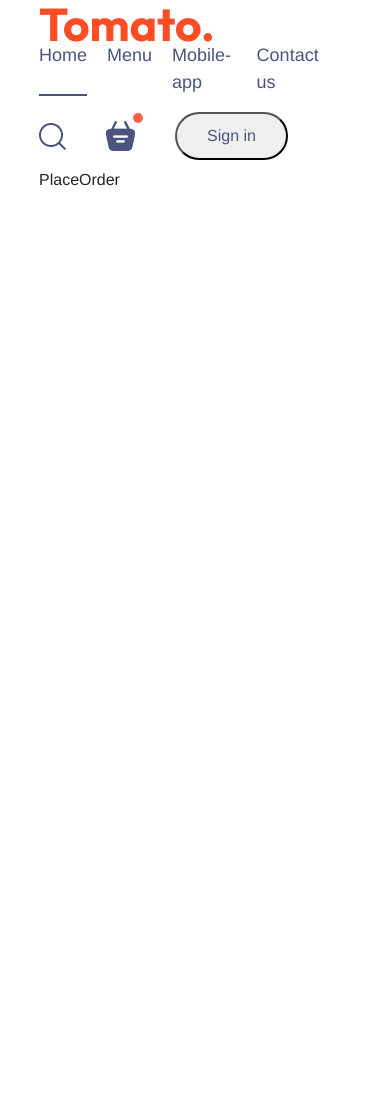
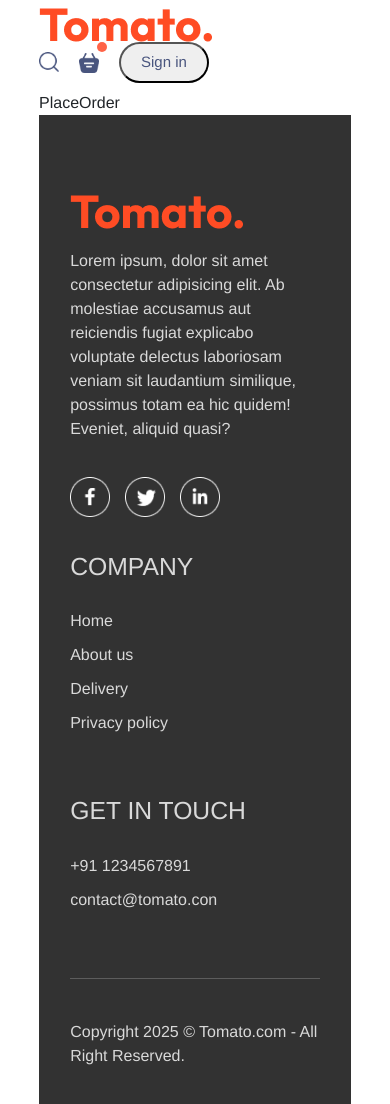
Before and after one commit to Arjun4243/React_Ecommerse_websiter, a React (Vite) app in the folder demo/: page /order in a window 390 px wide. Before the commit the page ends 844 px from the top, so only its background shows below. Built offline with nearby package versions, Linux system fonts and the light colour scheme.

Commit message:
add to cart problem solve

```diff
--- a/demo/src/App.jsx
+++ b/demo/src/App.jsx
@@ -6,6 +6,7 @@
 import Cart from "./pages/cart/Cart"
 import PlaceOrder from './pages/placeOrder/PlaceOrder'
 import "bootstrap/dist/css/bootstrap.rtl.min.css";
+import Footer from './components/footer/Footer';
 
 const App = () => {
   return (
@@ -16,6 +17,7 @@
         <Route path="/cart" element={<Cart/>}/>
         <Route path='/order' element={<PlaceOrder/>}/>
       </Routes>
+      <Footer/>
       </div>
 
   )
--- a/demo/src/assets/assets.js
+++ b/demo/src/assets/assets.js
@@ -125,7 +125,7 @@
         description: "Food provides essential nutrients for overall health and well-being",
         category: "Salad"
     },
-    {
+   {
         _id: "2",
         name: "Veg salad",
         image: food_2,
--- /dev/null
+++ b/demo/src/components/AppDownload/AppDownload.css
@@ -0,0 +1,26 @@
+.app-download{
+    margin:auto auto;
+    margin-bottom: 20px;
+    font-size:max(3vw,20px);
+    text-align: center;
+    font-weight: 500;
+}
+
+.app-download-plateforms{
+    display: flex;
+    justify-content: center;
+    gap:max(2vw,10px);
+    margin-top:40px;
+}
+
+.app-download-plateforms img{
+    width: max(30vw,120px);
+    max-width: 180px;
+    transition: 0.5s;
+    cursor:pointer;
+}
+
+
+.app-download-plateforms img:hover{
+  transform: scale(1.09);
+}
--- /dev/null
+++ b/demo/src/components/AppDownload/AppDownload.jsx
@@ -0,0 +1,17 @@
+import React from 'react'
+import "./AppDownload.css"
+import { assets } from '../../assets/assets'
+const AppDownload = () => {
+  return (
+    <div className='app-download' id="app-download">
+        <p>For Better Experience Download <br /> Tomato APP</p>
+        <div className="app-download-plateforms">
+            <img src={assets.play_store} alt="" />
+            <img src={assets.app_store} alt="" />
+        </div>
+    </div>
+
+  )
+}
+
+export default AppDownload
--- a/demo/src/components/Header/Header.css
+++ b/demo/src/components/Header/Header.css
@@ -38,3 +38,24 @@
     font-size: max(1vw,13px);
     border-radius:50px;
 }
+
+@media (max-width:1050px){
+
+    .header-contents{
+        max-width: 45%;
+    }
+}
+
+@media (max-width:750px){
+
+    .header-contents{
+        max-width: 65%;
+    }
+
+    .header-contents p{
+        display: none;
+    }
+
+    .header-contents button{
+        padding:2vw 4vw}
+}
--- a/demo/src/components/Navbar/Navbar.css
+++ b/demo/src/components/Navbar/Navbar.css
@@ -57,3 +57,62 @@
     top:-8px;
     right:-8px;
 }
+
+@media (max-width:1050px) {
+    .navbar .logo{
+        width: 140px;
+    }
+
+    .navbar-menu{
+        gap:20px;
+        font-size: 17px;}
+
+
+    .navbar-right{
+        gap:30px;
+    }
+
+    .navbar-right img{
+        width: 22px;
+
+    }
+    .navbar-right button{
+        padding:8px 25px;
+    }
+}
+
+
+@media (max-width:900px) {
+    .navbar .logo{
+        width: 120px;
+    }
+
+    .navbar-menu{
+        gap:15px;
+        font-size: 16px;}
+
+
+    .navbar-right{
+        gap:20px;
+    }
+
+    .navbar-right img{
+        width: 20px;
+
+    }
+    .navbar-right button{
+        padding:7px 20px;
+        font-size: 15px;
+    }
+}
+
+@media (max-width:900px) {
+
+
+    .navbar-menu{
+        display: none;
+    }
+
+
+
+}
--- a/demo/src/components/foodDisplay/FoodDisplay.jsx
+++ b/demo/src/components/foodDisplay/FoodDisplay.jsx
@@ -1,19 +1,25 @@
-import React, { useContext } from 'react'
-import "./FoodDisplay.css"
-import { StoreContext } from '../../context/StoreContext'
-import FoodIteam from '../foodItem/FoodIteam'
-const FoodDisplay = ({category}) => {
+import React, { useContext } from "react";
+import "./FoodDisplay.css";
+import { StoreContext } from "../../context/StoreContext";
+import FoodIteam from "../foodItem/FoodIteam";
 
-    const {food_list}=useContext(StoreContext)
+const FoodDisplay = ({ category }) => {
+  const { food_list } = useContext(StoreContext);
 
   return (
-    <div className='food-diaplay d-flex flex-column align-items-center' id="food-display">
+    <div
+      className="food-diaplay d-flex flex-column align-items-center"
+      id="food-display"
+    >
       <h2>Top dishes near you</h2>
+
       <div className="food-display-list row justify-content-center">
-            {food_list.map((item, index) => (
+        {food_list
+          .filter((item) => category === "All" || category === item.category)
+          .map((item) => (
             <FoodIteam
-                    key={index}
-                    id={item.id}
+              key={item.id}
+              id={item._id}
               name={item.name}
               description={item.description}
               price={item.price}
@@ -22,7 +28,7 @@
           ))}
       </div>
     </div>
-  )
-}
+  );
+};
 
-export default FoodDisplay
+export default FoodDisplay;
--- /dev/null
+++ b/demo/src/components/footer/Footer.css
@@ -0,0 +1,57 @@
+.footer{
+    color:#d9d9d9;
+    background-color: #323232;
+    display: flex;
+    flex-direction: column;
+    align-items: center;
+    gap:20px;
+    padding:20px 8vw;
+    padding-top:80px;
+}
+
+.footer-content{
+    display: grid;
+    grid-template-columns: 2fr 1fr 1fr ;
+    gap:80px;
+}
+
+.footer-content-right, .footer-content-center,.footer-content-left{
+display: flex;
+flex-direction: column;
+align-items: start;
+gap:20px;
+cursor: pointer;
+
+
+}
+
+.footer-content-right li, .footer-content-center li,.footer-content-left li{
+    list-style: none;
+    margin-bottom: 10px;
+}
+
+.footer-social-icon img{
+    width: 40px;
+    margin-right: 15px;
+}
+
+.footer hr{
+    width: 100%;
+    height: 2px;
+
+    margin:20px 0px;
+}
+
+@media (max-width:750px) {
+
+    .footer-content{
+        display: flex;
+        flex-direction:column;
+        gap:35px;
+    }
+
+    .footer--copyright{
+        text-align: center;
+    }
+
+}
--- /dev/null
+++ b/demo/src/components/footer/Footer.jsx
@@ -0,0 +1,52 @@
+import React from "react";
+import "./Footer.css";
+import { assets } from "../../assets/assets";
+
+const Footer = () => {
+  return (
+    <div id="footer" className="footer">
+      <div className="footer-content">
+        <div className="footer-content-left">
+            <img src={assets.logo} alt="" />
+            <p>Lorem ipsum, dolor sit amet consectetur adipisicing elit. Ab molestiae accusamus aut reiciendis fugiat explicabo voluptate delectus laboriosam veniam sit laudantium similique, possimus totam ea hic quidem! Eveniet, aliquid quasi?</p>
+            <div className="footer-social-icon">
+                <img src={assets.facebook_icon} alt="" />
+                <img src={assets.twitter_icon} alt="" />
+                <img src={assets.linkedin_icon} alt="" />
+            </div>
+
+        </div>
+
+        <div className="footer-content-center">
+
+        <h2>COMPANY</h2>
+
+        <ul>
+            <li>Home</li>
+            <li>About us</li>
+            <li>Delivery</li>
+            <li>Privacy policy</li>
+        </ul>
+
+        </div>
+
+        <div className="footer-content-left">
+
+        <h2>GET IN TOUCH</h2>
+        <ul>
+            <li>+91 1234567891</li>
+            <li>contact@tomato.con</li>
+        </ul>
+
+        </div>
+      </div>
+
+      <hr />
+      <p className="footer-copyrigh">
+        Copyright 2025 © Tomato.com - All Right Reserved.
+      </p>
+    </div>
+  );
+};
+
+export default Footer;
--- a/demo/src/context/StoreContext.jsx
+++ b/demo/src/context/StoreContext.jsx
@@ -1,17 +1,37 @@
-import { createContext } from "react";
+import { createContext, useEffect, useState } from "react";
 import { food_list } from "../assets/assets";
 
-export const StoreContext=createContext(null)
+export const StoreContext = createContext(null);
 
-export const StoreContextProvider=(props)=>{
+export const StoreContextProvider = (props) => {
+  const [cartItem, setCartItems] = useState({});
 
-    const contextValue={
-        food_list
+  const addToCart = (itemId) => {
+    if (!cartItem[itemId]) {
+      setCartItems((prev) => ({ ...prev, [itemId]: 1 }));
+    } else {
+      setCartItems((prev) => ({ ...prev, [itemId]: prev[itemId] + 1 }));
     }
+  };
 
-    return(
-        <StoreContext.Provider value={contextValue}>
-            {props.children}
-        </StoreContext.Provider>
-    )
-}
+  const removeFromCart = (itemId) => {
+    setCartItems((prev) => (
+       ({ ...prev, [itemId]: prev[itemId] - 1 }))
+    );
+  };
+
+
+  const contextValue = {
+    food_list,
+    cartItem,
+    setCartItems,
+    addToCart,
+    removeFromCart,
+  };
+
+  return (
+    <StoreContext.Provider value={contextValue}>
+      {props.children}
+    </StoreContext.Provider>
+  );
+};
--- a/demo/src/pages/home/Home.jsx
+++ b/demo/src/pages/home/Home.jsx
@@ -4,6 +4,7 @@
 import ExploreMenu from "../../components/ExploreMenu/ExploreMenu";
 import { useState } from "react";
 import FoodDisplay from "../../components/foodDisplay/FoodDisplay";
+import AppDownload from "../../components/AppDownload/AppDownload";
 
 const Home = () => {
 
@@ -13,6 +14,7 @@
       <Header />
       <ExploreMenu category={category} setCategory={setCategory}/>
       <FoodDisplay category={category}/>
+      <AppDownload/>
     </div>
   );
 };
```
Also changed, not shown: demo/src/components/foodItem/FoodIteam.jsx (+40 -26 lines). Lines whose indentation alone changed are shown as unchanged.
